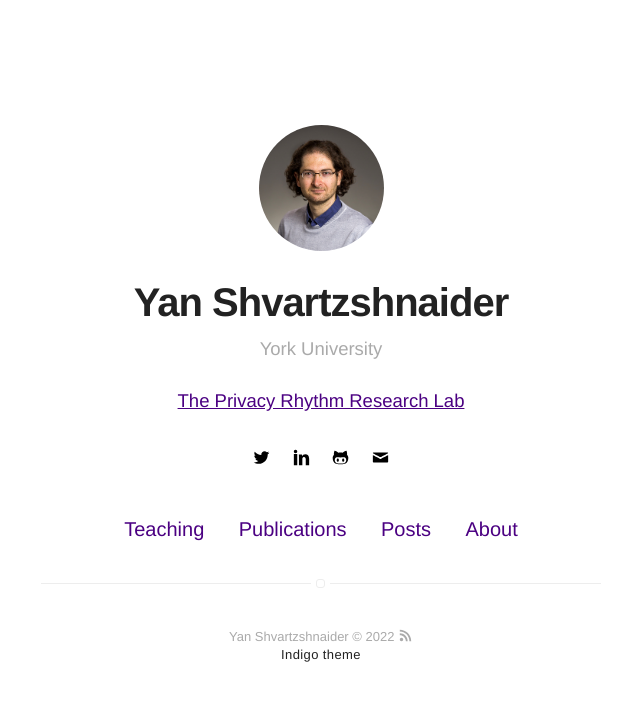
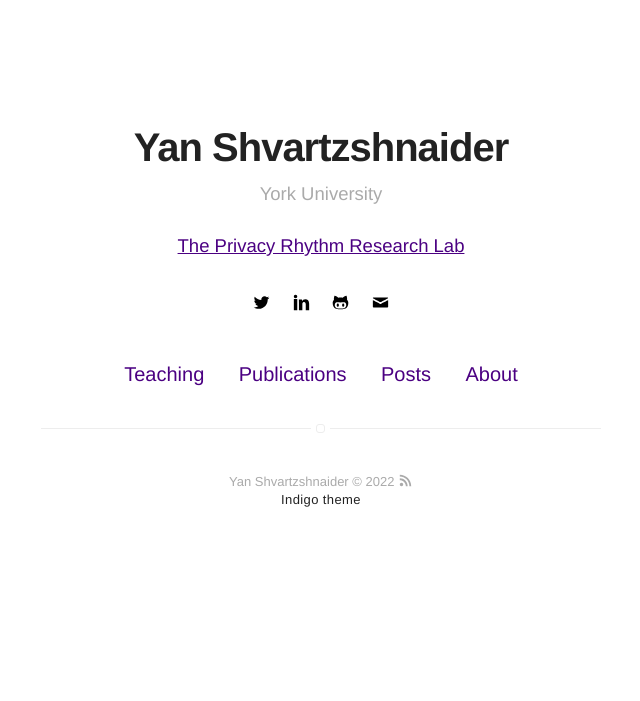
Before and after one commit to yansh/website, a Jekyll site: the page built from index.html, in a window 1280 px wide. Shown: the top 701 px of the page, without its empty margins (319-959 px from the left). Built offline with Jekyll 4.4.1, drawn with Linux system fonts in a browser that asks for light colours.

Commit message:
remove the picture

```diff
--- a/_includes/header.html
+++ b/_includes/header.html
@@ -10,7 +10,9 @@
     <header class="header-home {% if site.animation %}animated{% endif %}">
         {% if site.about %}
             <a class="link" href="{{ site.url }}/about">
-                <img class="selfie" alt="{{ site.name }}" src="{% if site.external-image %}{{ site.picture }}{% else %}{{ site.url }}/{{ site.picture }}{% endif %}" />
+             <!--   <img class="selfie" alt="{{ site.name }}" src="{% if
+		     site.external-image %}{{ site.picture }}{% else %}{{
+		     site.url }}/{{ site.picture }}{% endif %}" />-->
             </a>
         {% else %}
             <span class="link">
```
